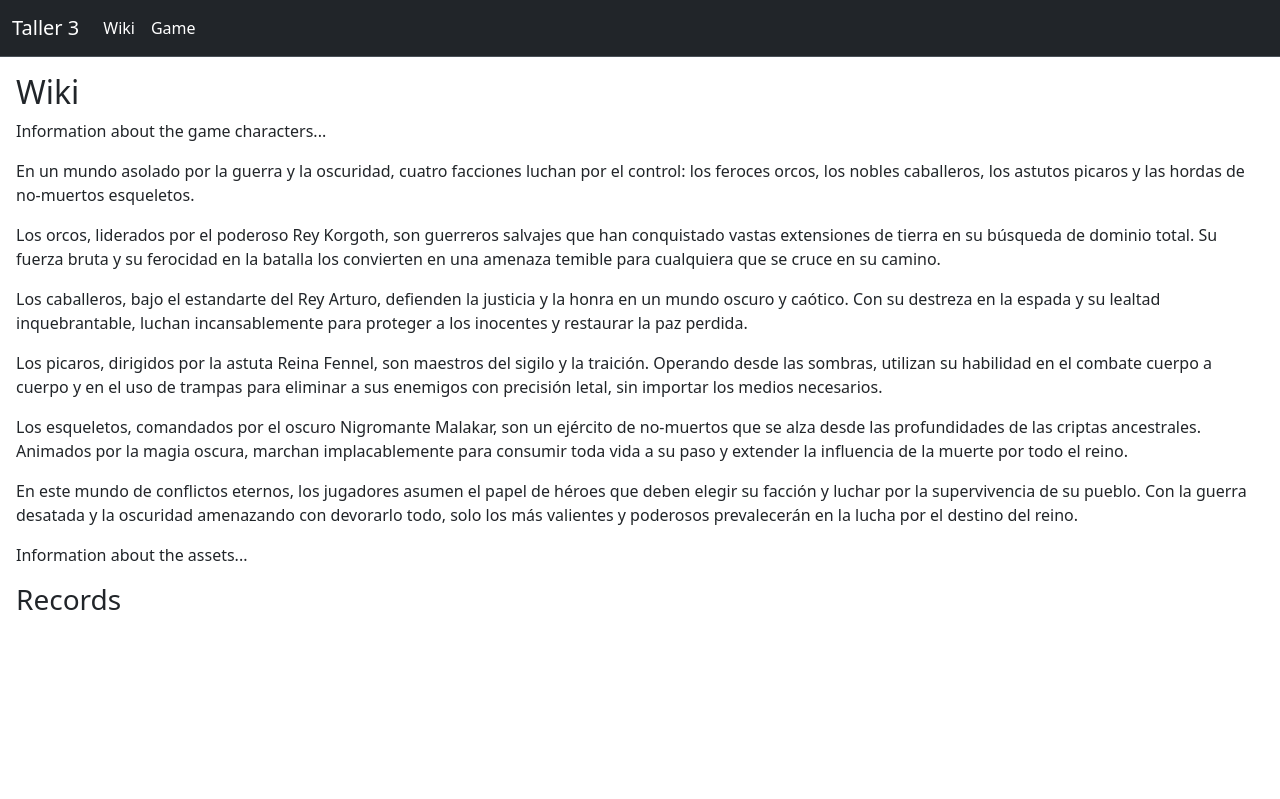
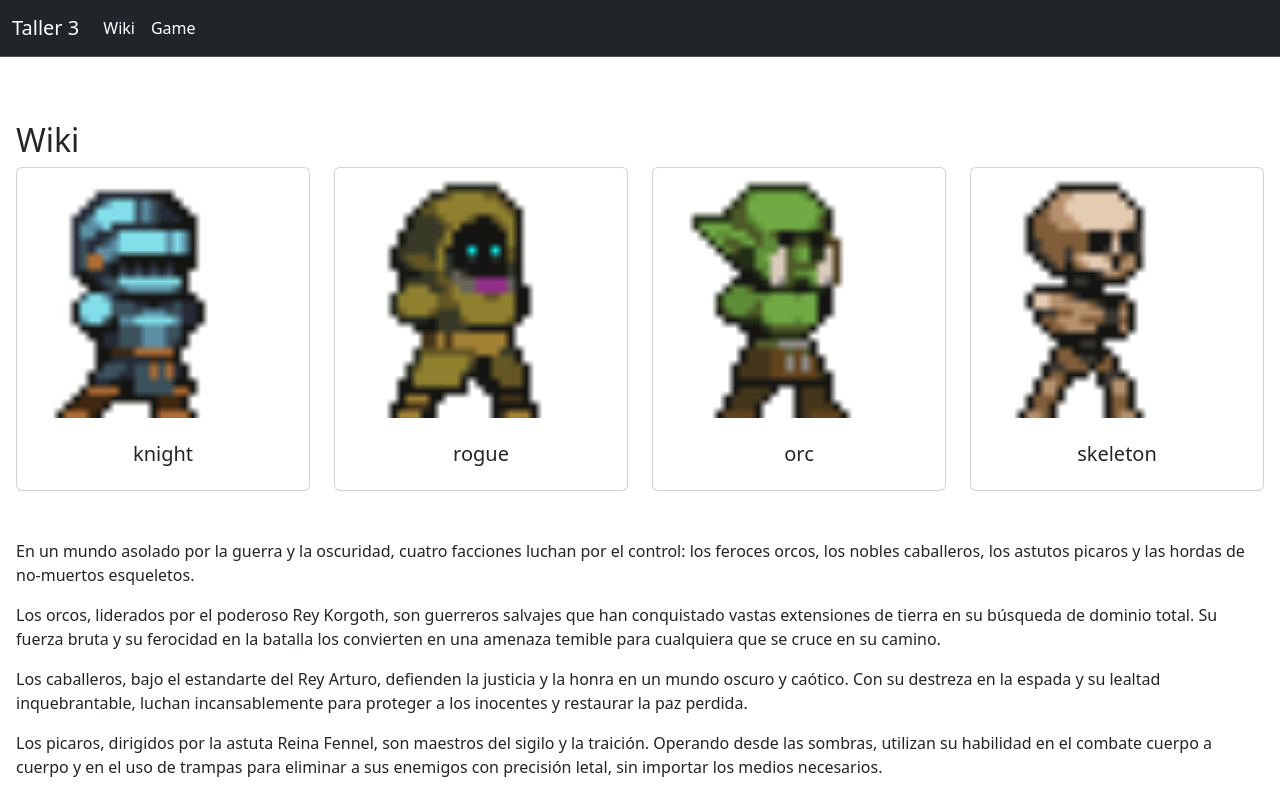
Before and after one commit to Ainsiel/et1-taller3, a Vue app: page / in a window 1280 px wide. Shown: the top 799 px of the page. Built offline with nearby package versions, Linux system fonts and the light colour scheme.

Commit message:
WikiView updated.

```diff
--- a/src/views/WikiView.vue
+++ b/src/views/WikiView.vue
@@ -2,10 +2,20 @@
     <div>
         <NavbarComponent />
     </div>
-    <div class="wiki">
+    <div class="wiki my-5">
         <h2>Wiki</h2>
-        <p>Information about the game characters...</p>
-
+        <div class="row">
+            <div class="col-md-3" v-for="character in characters" :key="character.name">
+                <div class="card text-center">
+                    <img :src="`src/assets/${character.name}/idle.gif`" class="card-img-top character-img"
+                        :alt="character.name">
+                    <div class="card-body">
+                        <h5 class="card-title">{{ character.name }}</h5>
+                    </div>
+                </div>
+            </div>
+        </div>
+        <div class="my-5">
             <p>En un mundo asolado por la guerra y la oscuridad, cuatro facciones luchan por
                 el control: los feroces orcos, los nobles caballeros, los astutos picaros y
                 las hordas de no-muertos esqueletos.</p>
@@ -35,8 +45,7 @@
                 Con la guerra desatada y la oscuridad amenazando con devorarlo todo,
                 solo los más valientes y poderosos prevalecerán en la lucha por el
                 destino del reino.</p>
-
-        <p>Information about the assets...</p>
+        </div>
         <div v-if="history">
             <h3>Records</h3>
             <div v-for="(h, index) in history" :key="index">
@@ -59,6 +68,13 @@ const store = useStore();
 
 const history = ref([])
 
+const characters = [
+    { name: 'knight' },
+    { name: 'rogue' },
+    { name: 'orc' },
+    { name: 'skeleton' }
+]
+
 onMounted(() => {
     history.value = store.getters.records
 })
@@ -68,4 +84,13 @@ onMounted(() => {
 .wiki {
     padding: 1rem;
 }
+
+.character-img {
+    width: 250px;
+    height: auto;
+}
+
+.card-title {
+    margin-top: 0.5rem;
+}
 </style>
```
Lines whose indentation alone changed are shown as unchanged.
